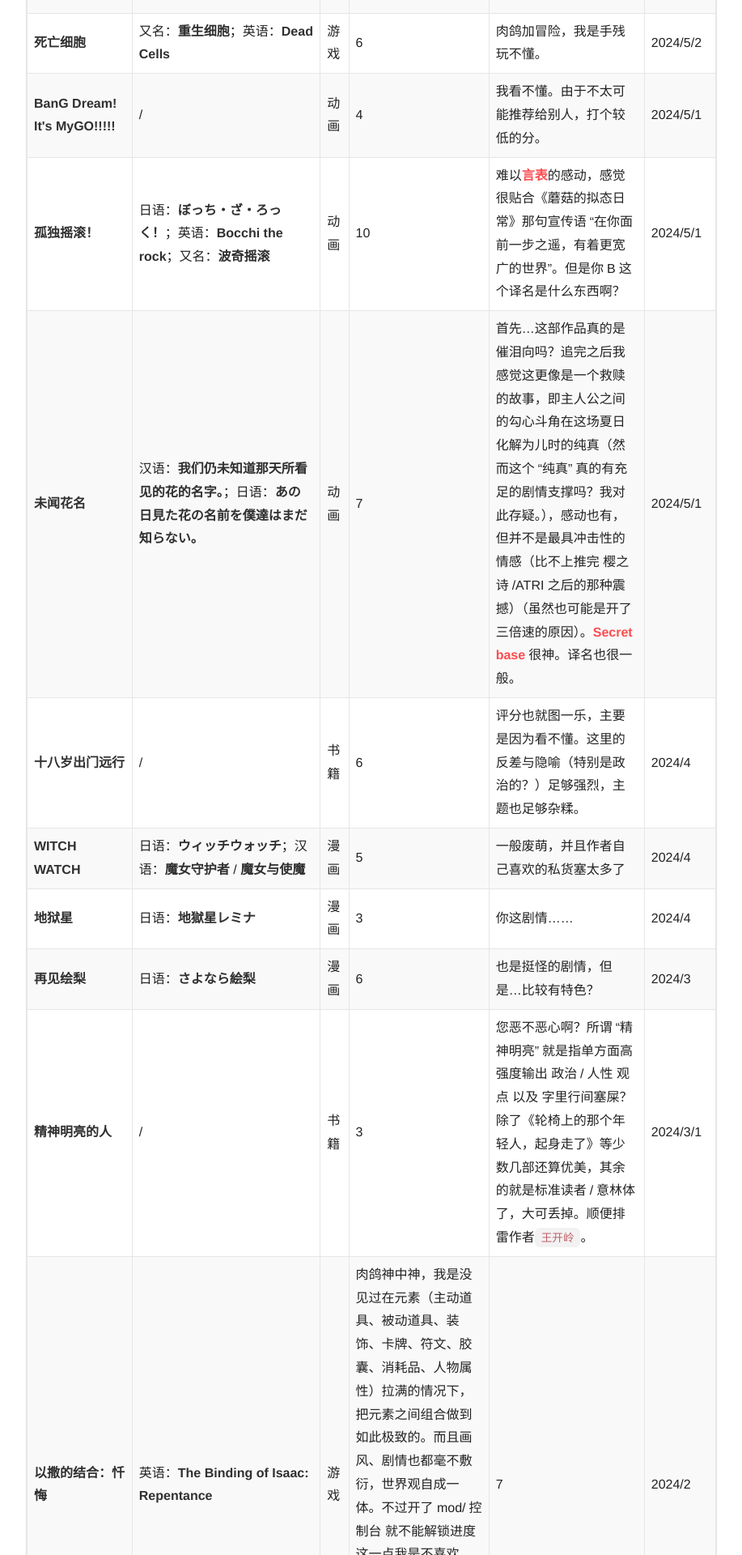
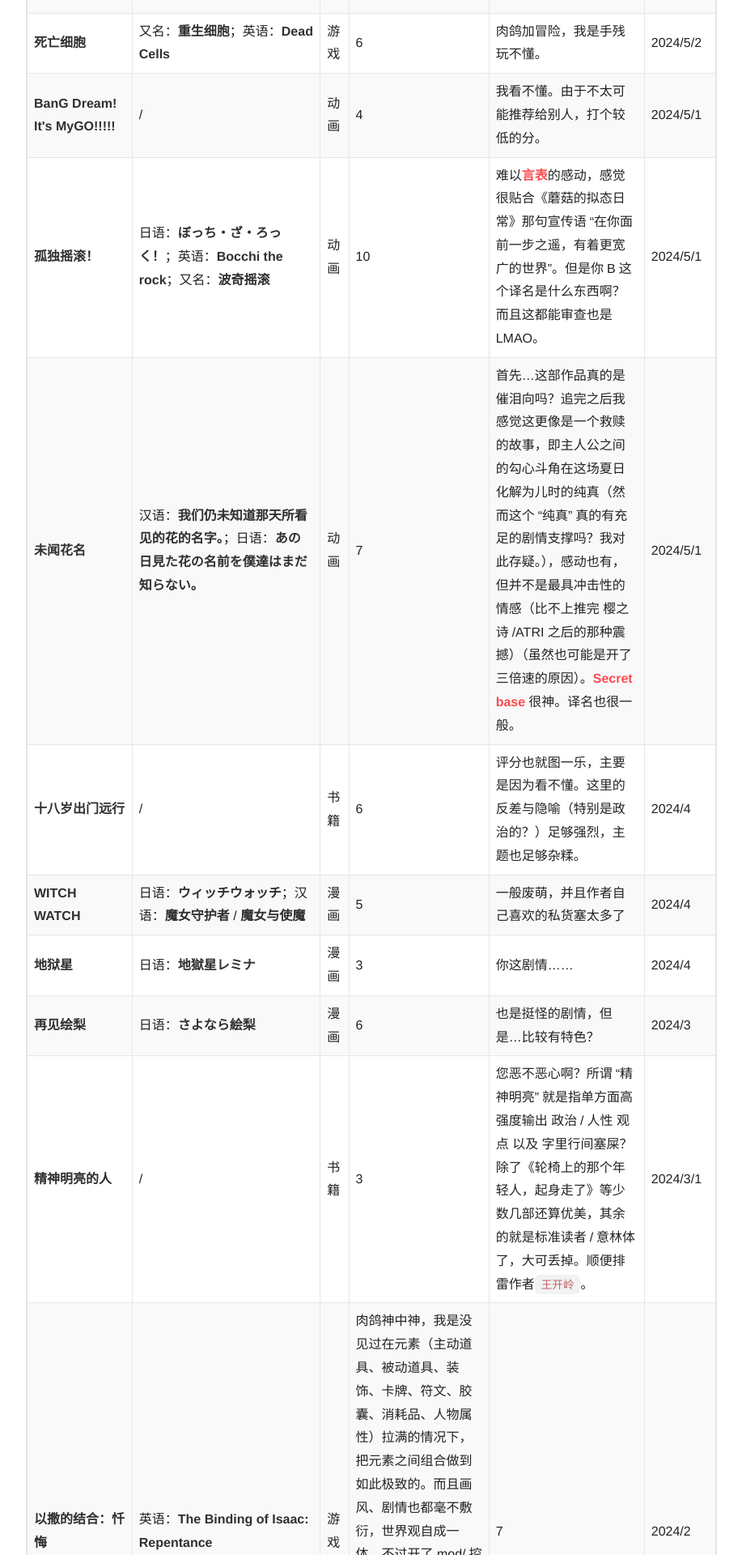
Before and after one commit to Young-Lord/Young-Lord.github.io, a Jekyll site: the page built from memories.md, in a window 1280 px wide. Shown: the part 1097-3017 px from the top of the page at 81% size, without its empty margins (181-1098 px from the left). Built offline with Jekyll 4.4.1, drawn with Linux system fonts in a browser that asks for light colours; nearby versions of some CDN libraries; comment, search, counter and statistics services are not loaded.

Commit message:
memo: desc

```diff
--- a/memories.md
+++ b/memories.md
@@ -32,7 +32,7 @@
 | **中国奇谭** | 英语：**Yao-Chinese Folktales** | 动画 | 6 | 当实验品的话是足够的，但拿来商业化……差的还远着呢。 | 2024/4 |
 | **死亡细胞** | 又名：**重生细胞**；英语：**Dead Cells** | 游戏 | 6 | 肉鸽加冒险，我是手残玩不懂。 | 2024/5/2 |
 | **BanG Dream! It's MyGO!!!!!** | / | 动画 | 4 | 我看不懂。由于不太可能推荐给别人，打个较低的分。 | 2024/5/1 |
-| **孤独摇滚！** | 日语：**ぼっち・ざ・ろっく！**；英语：**Bocchi the rock**；又名：**波奇摇滚** | 动画 | 10 | 难以[言表](https://www.bilibili.com/read/cv21231234/)的感动，感觉很贴合《蘑菇的拟态日常》那句宣传语“在你面前一步之遥，有着更宽广的世界”。但是你B这个译名是什么东西啊？ | 2024/5/1 |
+| **孤独摇滚！** | 日语：**ぼっち・ざ・ろっく！**；英语：**Bocchi the rock**；又名：**波奇摇滚** | 动画 | 10 | 难以[言表](https://www.bilibili.com/read/cv21231234/)的感动，感觉很贴合《蘑菇的拟态日常》那句宣传语“在你面前一步之遥，有着更宽广的世界”。但是你B这个译名是什么东西啊？而且这都能审查也是LMAO。 | 2024/5/1 |
 | **未闻花名** | 汉语：**我们仍未知道那天所看见的花的名字。**；日语：**あの日見た花の名前を僕達はまだ知らない。** | 动画 | 7 | 首先…这部作品真的是催泪向吗？追完之后我感觉这更像是一个救赎的故事，即主人公之间的勾心斗角在这场夏日化解为儿时的纯真（然而这个“纯真”真的有充足的剧情支撑吗？我对此存疑。），感动也有，但并不是最具冲击性的情感（比不上推完 樱之诗/ATRI 之后的那种震撼）（虽然也可能是开了三倍速的原因）。[Secret base](https://www.bilibili.com/video/BV1d54y137H7)很神。译名也很一般。 | 2024/5/1 |
 | **十八岁出门远行** | / | 书籍 | 6 | 评分也就图一乐，主要是因为看不懂。这里的反差与隐喻（特别是政治的？）足够强烈，主题也足够杂糅。 | 2024/4 |
 | **WITCH WATCH** | 日语：**ウィッチウォッチ**；汉语：**魔女守护者** / **魔女与使魔** | 漫画 | 5 | 一般废萌，并且作者自己喜欢的私货塞太多了 | 2024/4 |
```
